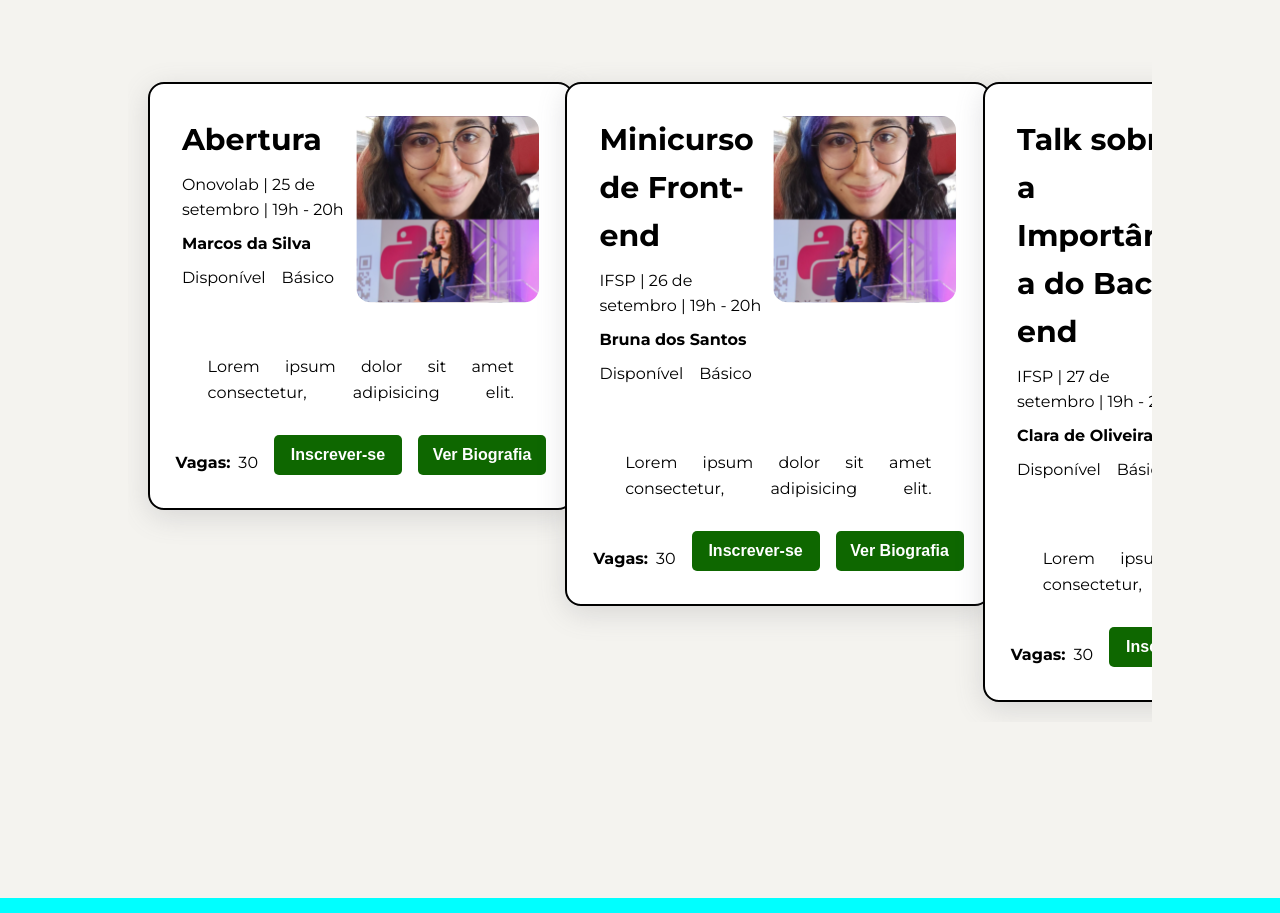
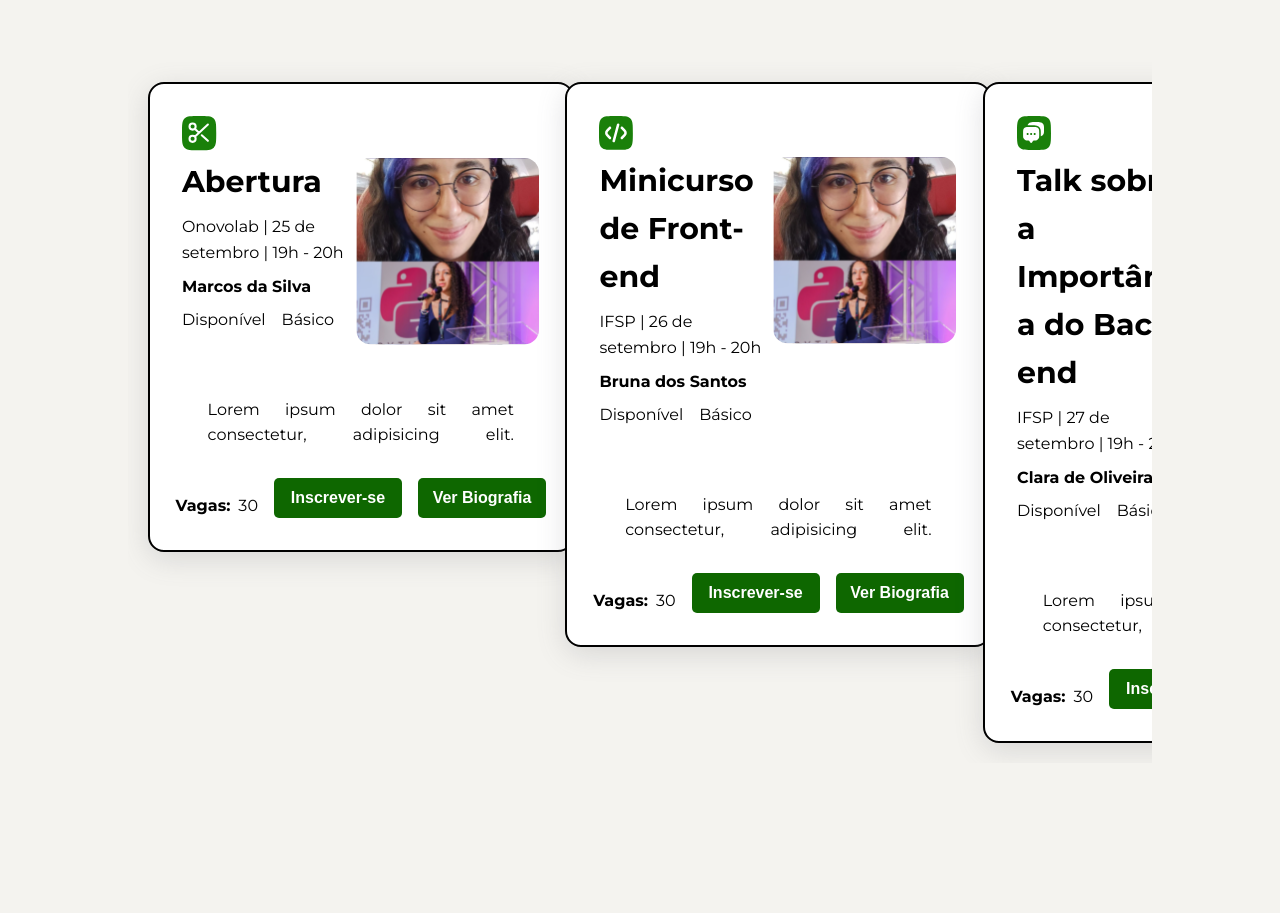
Before and after one commit to pet-ads/wecomp-new, a React (Vite) app: page / in a window 1280 px wide. Shown: the part 2802-3715 px from the top of the page. Built offline with nearby package versions, Linux system fonts and the light colour scheme.

Commit message:
feat: adding programming icon to the card

```diff
--- a/src/components/sections/Programming/CardProgramming/InfoCard/index.tsx
+++ b/src/components/sections/Programming/CardProgramming/InfoCard/index.tsx
@@ -3,6 +3,7 @@ import { ProgrammingProps } from "../../../../../types/Programming";
 
 // Styles
 import {
+    Container,
   HeaderContainer,
   InfoContainer,
   Title,
@@ -11,6 +12,8 @@ import {
   ClassificationContainer,
   Image,
   ImageContainer,
+  ProgrammingIconContainer,
+  ProgrammingIcon,
 } from "./styles";
 
 import StrongParagraph from "../../../../ui/StrongParagraph";
@@ -26,9 +29,14 @@ export default function InfoCard(props: ProgrammingProps) {
     classification,
     image,
     imageDescription,
+    programmingIcon,
   } = props;
 
   return (
+    <Container>
+    <ProgrammingIconContainer>
+            <ProgrammingIcon src={programmingIcon} alt="Icon"/>
+    </ProgrammingIconContainer>
     <HeaderContainer>
       <InfoContainer>
         <Title>{name}</Title>
@@ -44,5 +52,6 @@ export default function InfoCard(props: ProgrammingProps) {
         <Image src={image} alt={imageDescription} />
       </ImageContainer>
     </HeaderContainer>
+    </Container>
   );
 }
--- a/src/components/sections/Programming/CardProgramming/InfoCard/styles.ts
+++ b/src/components/sections/Programming/CardProgramming/InfoCard/styles.ts
@@ -1,5 +1,12 @@
 // External library
 import styled from "styled-components";
+
+export const Container = styled.div`
+  display: flex;
+  flex-direction: column;
+  width: 100%;
+  position: relative;
+`;
 
 export const HeaderContainer = styled.div`
   display: flex;
@@ -47,6 +54,15 @@ export const StatusInfoContainer = styled.div`
   gap: 1rem;
 `;
 
+export const ProgrammingIconContainer = styled.div`
+  display: inline-block;
+  justify-content: flex-start;
+  align-items: center;
+  width: auto;
+`;
+
+export const ProgrammingIcon = styled.img``;
+
 export const StatusContainer = styled.div``;
 
 export const ClassificationContainer = styled.div``;
```
